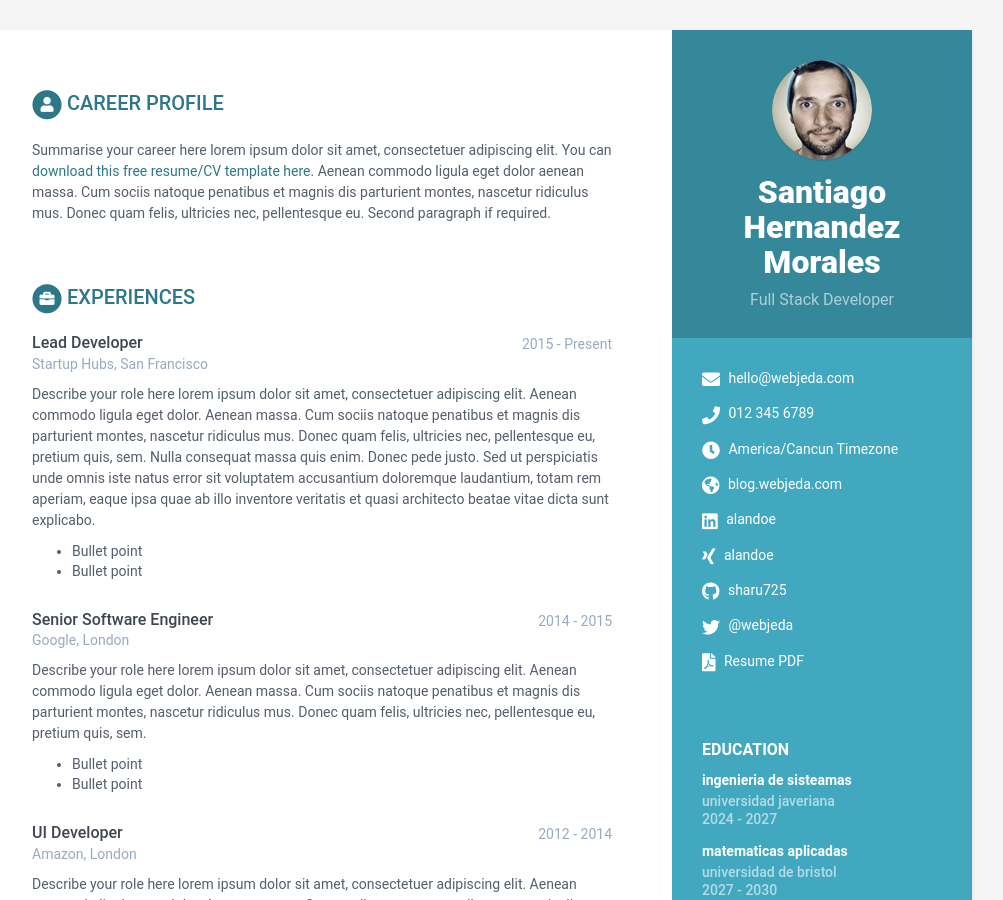
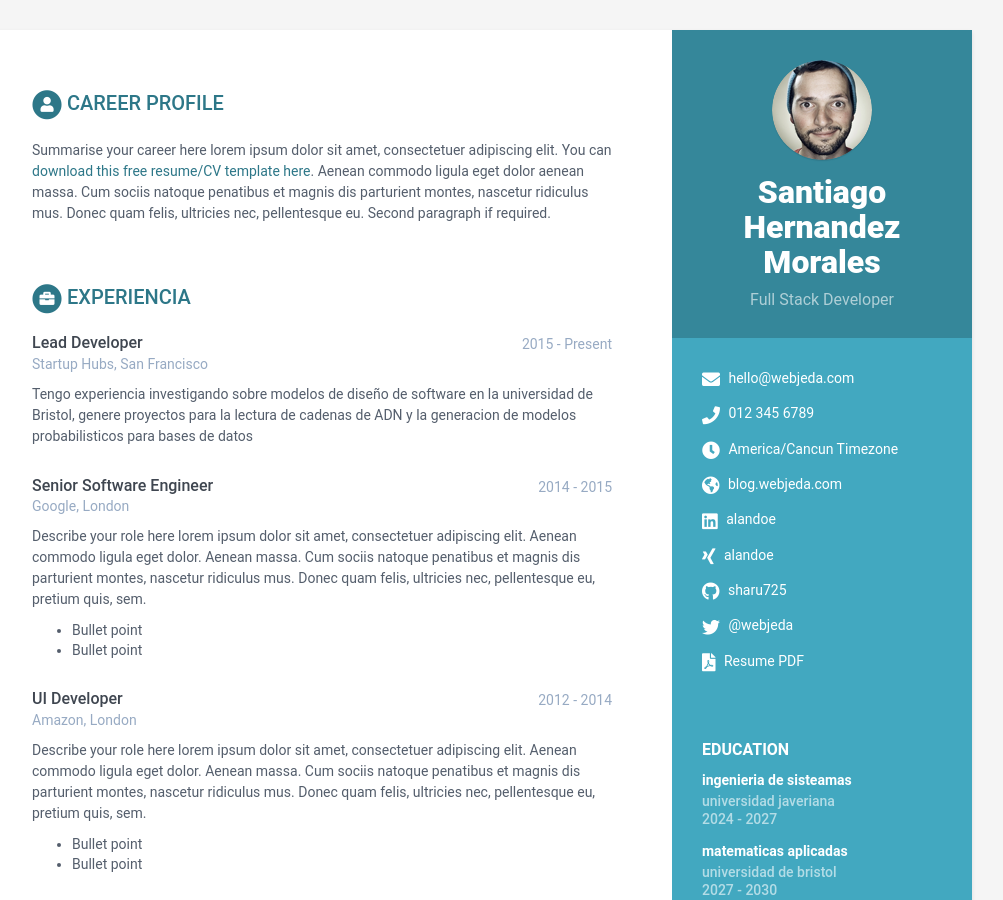
Before and after one commit to santiagohernandezmorales3-collab/Hernandez-cvIssues, a Jekyll site: the page built from index.html, in a window 1280 px wide and 900 px high. Shown: the whole window, without its empty margins (168-1171 px from the left). Built offline with Jekyll 4.4.1, drawn with Linux system fonts in a browser that asks for light colours.

Commit message:
cambiar experiencia (issue 3)

```diff
--- a/_data/data.yml
+++ b/_data/data.yml
@@ -78,23 +78,13 @@ education:
           me gradue de matematicas aplicadas en la universidad de bristol, y puedo generar modelos probabilisticos sobre acontecimientos y  para aplicarlos a bases de datos
 
 experiences:
-    title: Experiences
+    title: Experiencia
     info:
       - role: Lead Developer
         time: 2015 - Present
         company: Startup Hubs, San Francisco
         details: |
-          Describe your role here lorem ipsum dolor sit amet, consectetuer
-          adipiscing elit. Aenean commodo ligula eget dolor. Aenean massa.
-          Cum sociis natoque penatibus et magnis dis parturient montes,
-          nascetur ridiculus mus. Donec quam felis, ultricies nec,
-          pellentesque eu, pretium quis, sem. Nulla consequat massa quis
-          enim. Donec pede justo. Sed ut perspiciatis unde omnis iste natus
-          error sit voluptatem accusantium doloremque laudantium, totam rem
-          aperiam, eaque ipsa quae ab illo inventore veritatis et quasi
-          architecto beatae vitae dicta sunt explicabo.
-            - Bullet point
-            - Bullet point
+          Tengo experiencia investigando sobre modelos de diseño de software en la universidad de Bristol, genere proyectos para la lectura de cadenas de ADN y la generacion de modelos probabilisticos para bases de datos
       - role: Senior Software Engineer
         time: 2014 - 2015
         company: Google, London
```
